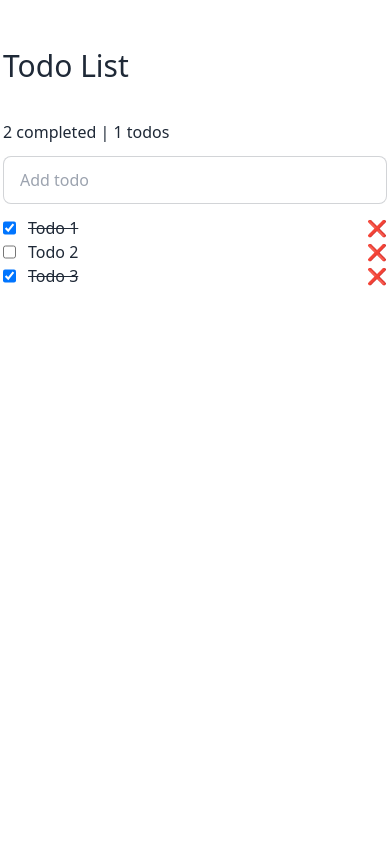
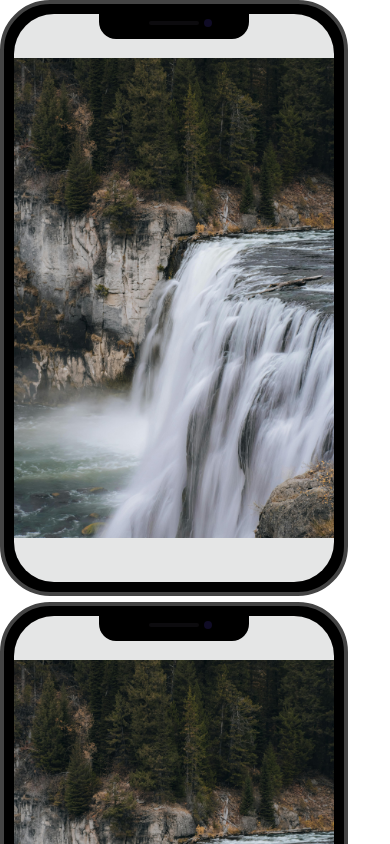
Before and after one commit to andreaborelli/angular17-demo, an Angular app: page / in a window 390 px wide. Shown: the top 844 px of the page. Built offline with nearby package versions, Linux system fonts and the light colour scheme.

Commit message:
Creare un componente "Phone" riutilizzabile

```diff
--- a/src/app/app.component.ts
+++ b/src/app/app.component.ts
@@ -1,6 +1,7 @@
 import { Component, computed, signal } from '@angular/core';
 import { ListComponent } from './shared/list/list.component';
 import { CommonModule } from '@angular/common';
+import { PhoneComponent } from "./shared/components/phone.component";
 
 
 @Component({
@@ -8,90 +9,14 @@ import { CommonModule } from '@angular/common';
   standalone: true,
   imports: [
     ListComponent,
+    PhoneComponent,
     CommonModule // contiene le direttive di angular come ngIf e ngFor ecc.
-  ],
+    ,
+],
   template: `
 
-  <!-- Todo List width signals -->
-
-  <!-- utilizziamo i signal e la nuova control flow syntax con if, for e via dicendo -->
-
-  <!-- renderizziamo n elementi sulla base di quanti todo abbiamo.
-   track è obbligatorio per miglliorare le performance, quindi inseriamo track è la proprietà id
-   che angular userà per capire se un elemento è cambiato o meno tra i vari render in questo caso id -->
-
-
-    <div class="centered-page sm flex flex-col gap-3">
-          <h1 class="page-title">Todo List</h1>
-
-          <!-- campo di input che all'invio invoca addTodo() passando la reference #inputRef al campo di input,
-           riceviamo la reference nel metodo (keydown.enter)="addTodo(inputRef)"
-           è leggiamo il valore input value:
-                      addTodo(input: HTMLInputElement) {
-                            console.log(input.value);
-                         }
-          aggiorniamo il signal con un array nuovo:
-
-          this.todos.update(todos => [...todos, newTodo]);
-
-          che contiene tutti gli elementi attuali contenuti nel signal
-          quindi todos, e aggiungiamo il nuovo elemento todo che è generato attraverso un oggetto newTodo:
-
-          const newTodo: Todo = {
-            id: Date.now(),
-            title: input.value,
-            completed: false
-          }
-
-          che contiene un id, Date.now() quindi fake perchè non abbiamo un server
-          dietro le quinte che ci genera un id univoco il titolo acquisito da
-
-          input.value,
-
-          e la proprietà completed: false, perchè vogliamo che di default in nuovo todo non sia flaggato come completato.
-      -->
-          <!-- per il toggle: rimaniamo in ascolto dell'evento  (change)="toggleTodo(todo)"
-           invocando il metodo toggleTodo() passando il todo di cui vogliamo flaggare la proprietà completed -->
-
-           <div>
-              {{totalCompleted()}} completed | {{totalTodos()}} todos
-           </div>
-
-           <input
-           type="text"
-           class="input input-bordered"
-           #inputRef
-           (keydown.enter)="addTodo(inputRef)"
-            placeholder="Add todo"
-           >
-
-          <ul>
-            @for (todo of todos(); track todo.id) {
-
-              <li class="flex justify-between">
-
-                <div class="flex gap-3">
-
-                <input type="checkbox" [checked]="todo.completed"
-                (change)="toggleTodo(todo)"
-                >
-
-                <span [ngClass]="{'line-through' : todo.completed}"> <!-- se todo.completed è true aggiungiamo la classe line-through -->
-                {{todo.title}}
-                </span>
-
-                </div>
-
-                <button (click)="removeTodo(todo)">❌</button>
-              </li>
-
-            }
-
-          </ul>
-
-          <!-- <pre>{{ todos() | json }}</pre> -->
-
-    </div>
+      <app-phone/>
+      <app-phone/>
 
   `,
 
@@ -101,53 +26,5 @@ import { CommonModule } from '@angular/common';
 })
 export class AppComponent {
 
-  todos = signal<Todo[]>([ // array di oggetti di tipo Todo
-    { id: 1, title: 'Todo 1', completed: true },
-    { id: 2, title: 'Todo 2', completed: false },
-    { id: 3, title: 'Todo 3', completed: true },
-  ]);
-
-  totalCompleted = computed(() => this.todos().filter(t => t.completed).length);
-  // computer property che ci restituisce il numero di todo completati
-  totalTodos = computed(() => this.todos().filter(t => !t.completed).length);
-  // computer property che ci restituisce il numero di todo non completati
-
-  // metodo per rimuovere un todo
-  addTodo(input: HTMLInputElement){
-      const newTodo: Todo = { // creiamo un nuovo todo
-        id: Date.now(), //
-        title: input.value,
-        completed: false
-      }
-      console.log(input.value);
-      this.todos.update(todos => [...todos, newTodo]); // aggiorniamo il signal con un nuovo array
-      input.value = ''; // puliamo il campo di input
-  }
-
-  // metodo per rimuovere un todo
-  removeTodo(todoRemove: Todo){
-    this.todos.update(todos => todos.filter(todo => todo.id !== todoRemove.id));
-    // update è un metodo di signal che ci permette di aggiornare il valore del signal
-    /* todos.filter ci permette di creare una nuova collezione
-    dove ci sono tutti gli elementi eccetto quello che vogliamo rimuovere */
-}
-
-  // metodo per flaggare un todo come completato o no
-  toggleTodo(todoToToggle: Todo){
-    this.todos.update(todos => { // invochiamo un nuovo update del signal
-      return todos.map( // map è un metodo che ci permette di creare una collezione di pari elementi a quella originale
-        t => t.id === todoToToggle.id ? {...t, completed: !t.completed} : t
-        /* se id su cui stiamo iterando è quello che vogliamo modificare,
-        in questo caso crea un clone del todo e gli modifico la proprietà completed,
-        in tutti gli altri casi restituisco l'elemento così com'è */
-      )
-    })
-  }
 
 }
-
-interface Todo {
-  id: number;
-  title: string;
-  completed: boolean;
-}
--- /dev/null
+++ b/src/app/shared/components/phone.component.ts
@@ -0,0 +1,26 @@
+import { Component } from '@angular/core';
+
+@Component({
+  selector: 'app-phone',
+  standalone: true,
+  imports: [],
+  template: `
+
+   <div class="mockup-phone">
+  <div class="camera"></div>
+  <div class="display">
+    <div class="artboard artboard-demo phone-1">
+      <img [src]="url" [alt]="alt" class="w-full">
+    </div>
+  </div>
+</div>
+  `,
+  styles: ``
+})
+export class PhoneComponent {
+
+
+  url = 'assets/images/pexels.png';
+  alt = 'landscape';
+
+}
```
Also changed, not shown: src/assets/images/pexels.png (added).
